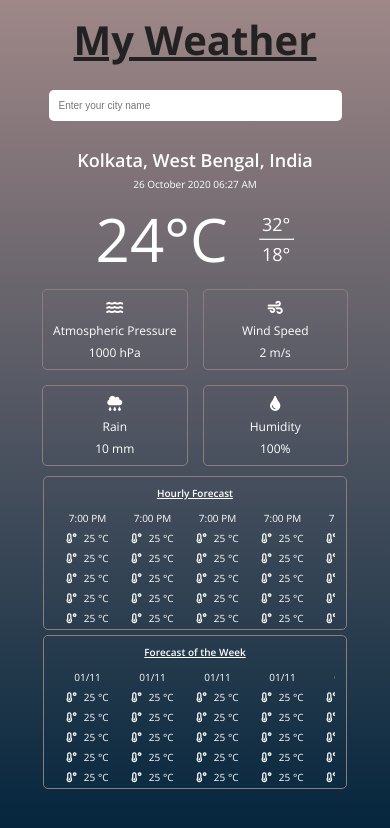
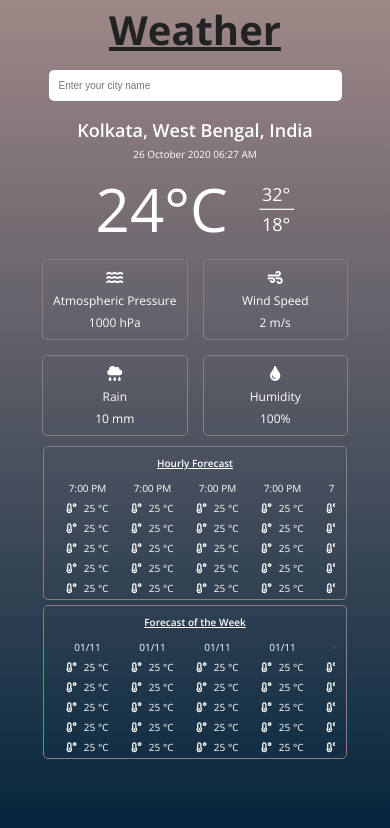
Before and after one commit to pesto-students/weather-app-mdaz78, a React (Create React App) app: page / in a window 390 px wide. Shown: the top 828 px of the page. Built offline with nearby package versions, Linux system fonts and the light colour scheme.

Commit message:
fix(ui): Add spacing around containers

```diff
--- a/src/App.css
+++ b/src/App.css
@@ -1,7 +1,6 @@
 .heading {
   text-align: center;
-  font-size: 50px;
-  /* font-family: 'Dancing Script', cursive; */
+  font-size: 4rem;
   font-weight: bold;
   text-decoration: underline;
   margin: 2rem;
@@ -9,8 +8,6 @@
 
 .main-area {
   margin-top: var(--default-margin);
-  /* display: grid;
-  grid-template-columns: 1fr 1fr; */
   display: flex;
   justify-content: space-around;
   flex-flow: row wrap;
@@ -26,4 +23,13 @@
   .heading {
     font-size: 40px;
   }
+
+  .main-area {
+    margin-top: var(--small-margin);
+    margin-bottom: 1rem;
+  }
+
+  .heading {
+    margin: var(--small-margin);
+  }
 }
--- a/src/App.js
+++ b/src/App.js
@@ -6,7 +6,7 @@ import FutureForecasts from './components/future-forecasts/FutureForecasts';
 function App() {
   return (
     <>
-      <h1 className='heading'>My Weather</h1>
+      <h1 className='heading'>Weather</h1>
       <Search />
       <main className='main-area'>
         <CurrentInfo />
--- a/src/components/future-forecasts/FutureForecasts.css
+++ b/src/components/future-forecasts/FutureForecasts.css
@@ -34,4 +34,8 @@
   .weekly-forecast-main {
     width: 28rem;
   }
+
+  .forecast-container {
+    margin-bottom: var(--default-margin);
+  }
 }
```
